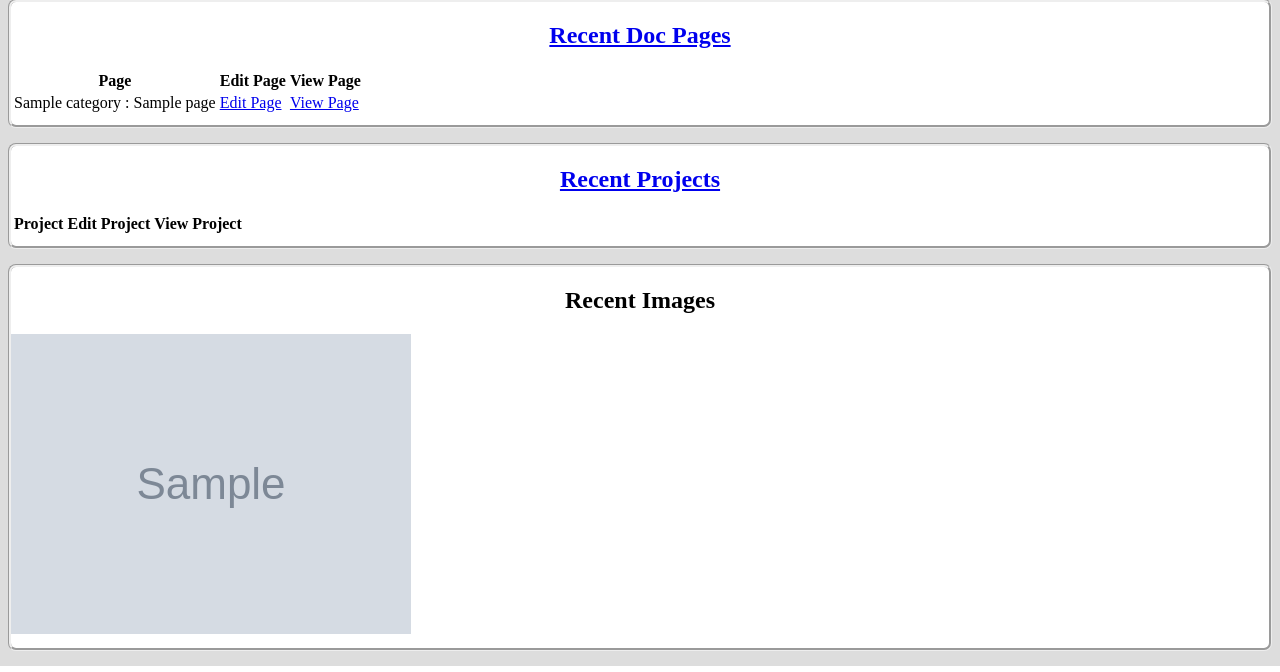
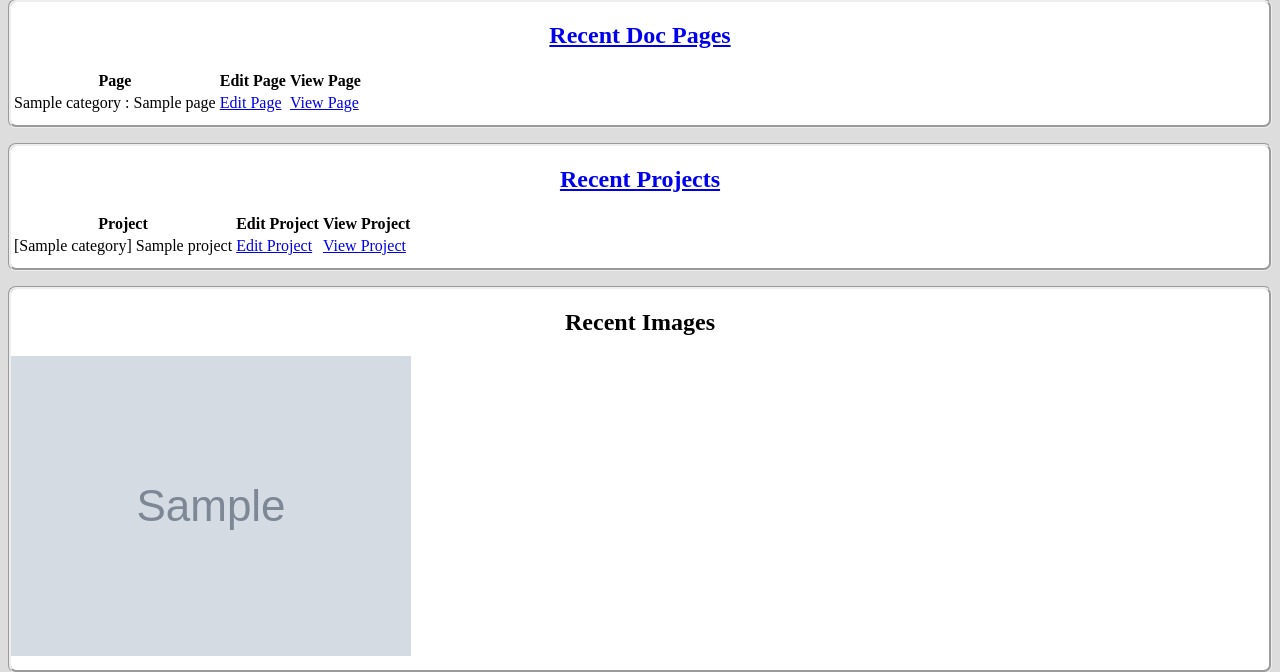
Before and after one commit to NicolasKiely/percms, a Django app: template login/templates/login/dashboard.html in a window 1280 px wide. Shown: the part 193-865 px from the top of the page. Run offline with Django 3.2, Linux system fonts and the light colour scheme; the template is opened without the code that fills it: most values are stand-ins (such as "Sample title", 1, 10 or a date in 2020); grey boxes marked "Sample" are stand-in pictures; lists and menus that the app fills with data are empty.

Commit message:
List recent projects in admin dashboard

```diff
--- a/login/templates/login/dashboard.html
+++ b/login/templates/login/dashboard.html
@@ -38,6 +38,13 @@
         <th>Edit Project</th>
         <th>View Project</th>
       </tr>
+      {% for project in projects %}
+      <tr>
+        <td>[{{ project.category }}] {{ project.title }}</td>
+        <td><a href="{% url 'project:editor' project.id %}">Edit Project</a></td>
+        <td><a href="{{ project.get_view_url }}">View Project</a></td>
+      </tr>
+      {% endfor %}
     </table>
   {% close_box %}
 
--- a/login/views.py
+++ b/login/views.py
@@ -8,6 +8,7 @@ from common import core
 from . import forms
 from docpage.models import DocPage
 from filemanager.models import Meta_File
+from proj.models import Proj
 
 
 def user_account(request):
@@ -18,7 +19,8 @@ def user_account(request):
         image_ids = [str(image.id) for image in image_objs]
         context = {
             'docpages': DocPage.objects.order_by('-dt_editted')[:5],
-            'images': [{'id':i, 'url':'images/'+i} for i in image_ids]
+            'images': [{'id':i, 'url':'images/'+i} for i in image_ids],
+            'projects': Proj.objects.order_by('-dt_published')[:5]
         }
         return core.render(request, 'login/dashboard.html', **context)
 
--- a/proj/models.py
+++ b/proj/models.py
@@ -1,5 +1,5 @@
 from __future__ import unicode_literals
-
+from django.core.urlresolvers import reverse
 from django.db import models
 
 # Create your models here.
@@ -28,7 +28,7 @@ class Proj(models.Model):
 
     def get_view_url(self):
         ''' Returns view url '''
-        url = reverse('project:view_page', args=(self.id,))
+        url = reverse('project:view', args=(self.id,))
         return url + self.get_normalize_name()
 
 
```
